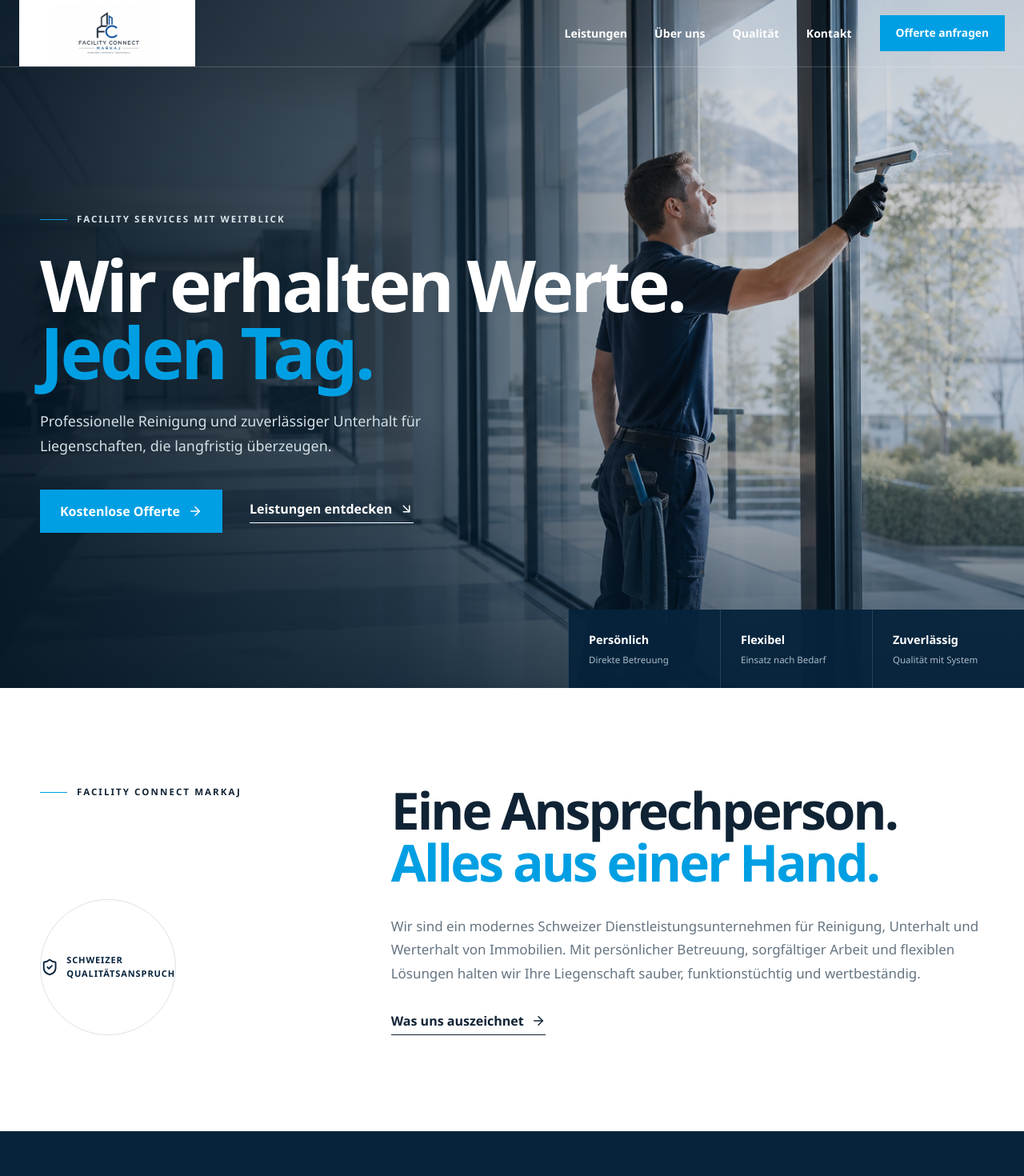
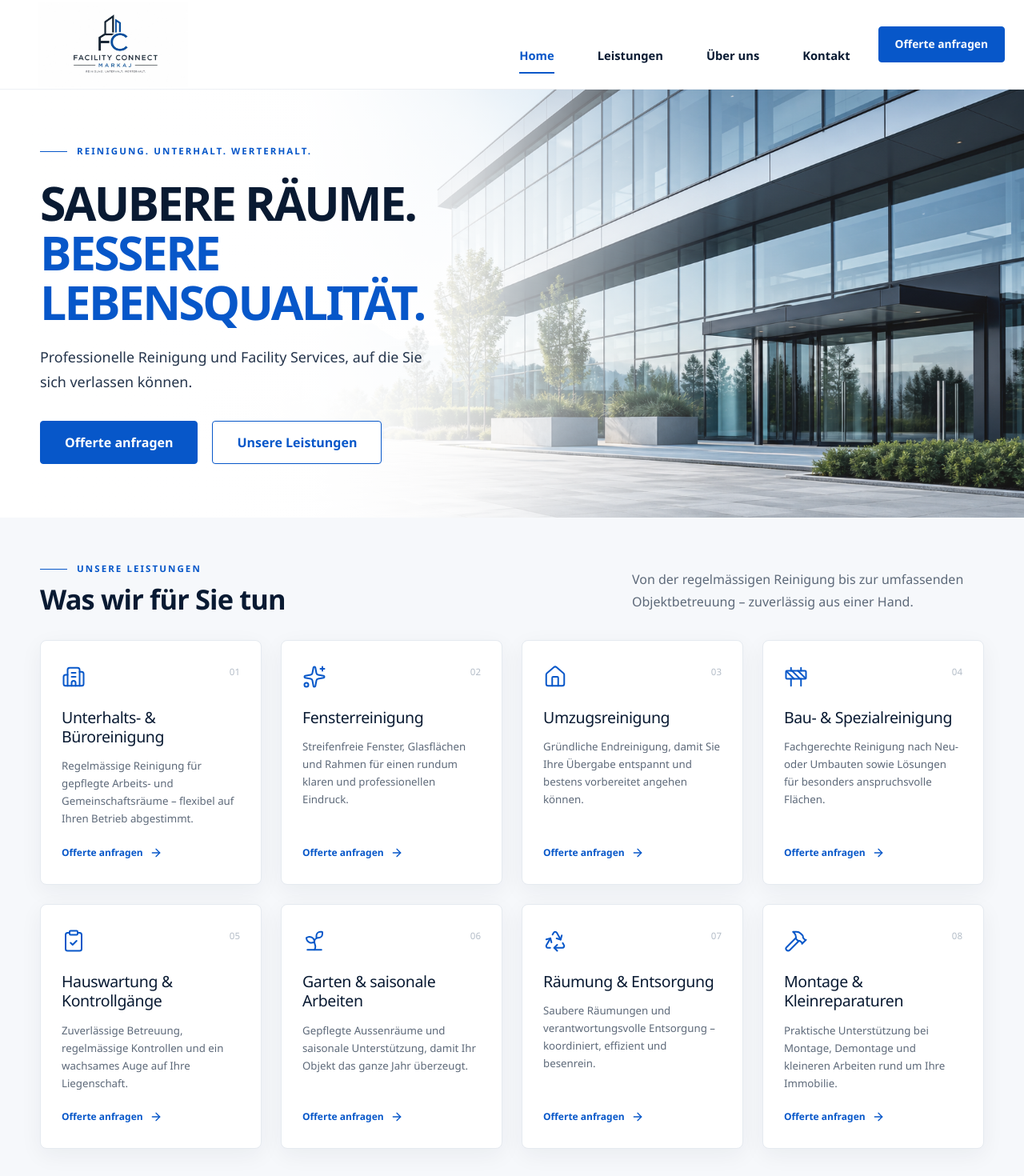
Before and after one commit to cng13m/FacilityConnectMarkaj, a Next.js app: page / in a window 1280 px wide. Shown: the top 1470 px of the page at 80% size. Built offline with nearby package versions, Linux system fonts and the light colour scheme.

Commit message:
Redesign homepage with clean light layout

```diff
--- a/app/globals.css
+++ b/app/globals.css
@@ -1,44 +1,49 @@
 @import "tailwindcss";
 
-:root { --navy:#06233c; --navy-2:#0a304f; --blue:#009fe3; --ink:#102334; --muted:#657481; --mist:#eef3f5; --line:#dbe3e7; --white:#fff; }
+:root { --navy:#071b35; --navy-2:#102b4d; --blue:#0757c9; --ink:#091a32; --muted:#5d6979; --mist:#f6f8fb; --line:#e3e8ef; --white:#fff; }
 * { box-sizing:border-box; }
 html { scroll-behavior:smooth; }
 body { margin:0; color:var(--ink); background:#fff; font-family:"Aptos","Segoe UI",Arial,sans-serif; -webkit-font-smoothing:antialiased; overflow-x:hidden; }
 a { color:inherit; text-decoration:none; }
 button,input,select,textarea { font:inherit; }
 .container { width:min(1180px,calc(100% - 48px)); margin-inline:auto; }
-.section { padding:120px 0; }
+.section { padding:96px 0; }
 h1,h2,h3 { font-family:"Aptos Display","Segoe UI",Arial,sans-serif; margin:0; letter-spacing:-.045em; }
-h1 { font-size:clamp(3.5rem,7vw,7rem); line-height:.94; color:white; font-weight:650; }
-h2 { font-size:clamp(2.55rem,5vw,4.85rem); line-height:1.02; font-weight:600; }
+h1 { font-size:clamp(3rem,4.6vw,5rem); line-height:1.06; color:var(--ink); font-weight:750; text-transform:uppercase; }
+h2 { font-size:clamp(2.25rem,3.5vw,3.8rem); line-height:1.06; font-weight:700; }
 h1 em,h2 em { font-style:normal; color:var(--blue); }
 p { line-height:1.75; }
 .eyebrow { margin:0 0 28px; text-transform:uppercase; letter-spacing:.18em; font-size:.72rem; font-weight:750; display:flex; align-items:center; gap:12px; }
 .eyebrow > span { width:34px; height:1px; background:var(--blue); }
 .eyebrow.light { color:#d9e5eb; }
-.button { display:inline-flex; justify-content:center; align-items:center; gap:10px; min-height:54px; padding:0 25px; background:var(--blue); color:white; font-weight:750; border:0; cursor:pointer; transition:.25s ease; }
-.button:hover { background:#18b4f3; transform:translateY(-2px); }
+.button { display:inline-flex; justify-content:center; align-items:center; gap:10px; min-height:54px; padding:0 30px; background:var(--blue); color:white; font-weight:750; border:1px solid var(--blue); border-radius:4px; cursor:pointer; transition:.25s ease; }
+.button:hover { background:#0649a9; border-color:#0649a9; transform:translateY(-2px); }
+.button-outline { background:white; color:var(--blue); }
+.button-outline:hover { color:white; }
 .button-small { min-height:45px; padding-inline:20px; font-size:.86rem; }
 .text-link { display:inline-flex; align-items:center; gap:9px; font-weight:750; border-bottom:1px solid currentColor; padding-bottom:5px; }
 .text-link.light { color:white; }
 
-.site-header { height:84px; position:absolute; top:0; left:0; right:0; z-index:20; border-bottom:1px solid rgba(255,255,255,.18); }
-.nav-shell { width:min(1360px,calc(100% - 48px)); height:100%; margin:auto; display:flex; align-items:center; gap:35px; }
-.brand { align-self:stretch; width:220px; display:flex; align-items:center; background:white; padding:8px 18px; }
-.brand img { width:100%; height:58px; object-fit:contain; transform:scale(1.3); }
-.desktop-nav { margin-left:auto; display:flex; align-items:center; gap:34px; }
-.desktop-nav a { color:white; font-size:.88rem; font-weight:650; }
-.desktop-nav a:hover { color:#76d4f8; }
-.menu-button { display:none; color:white; background:transparent; border:0; padding:8px; }
+.site-header { height:112px; position:relative; z-index:20; background:white; border-bottom:1px solid #edf0f4; }
+.nav-shell { width:min(1240px,calc(100% - 48px)); height:100%; margin:auto; display:flex; align-items:center; gap:35px; }
+.brand { align-self:stretch; width:235px; display:flex; align-items:center; padding:8px 0; }
+.brand img { width:100%; height:90px; object-fit:contain; transform:scale(1.18); }
+.desktop-nav { margin-left:auto; display:flex; align-items:center; gap:54px; }
+.desktop-nav a { color:var(--ink); font-size:.92rem; font-weight:700; position:relative; padding:45px 0 17px; }
+.desktop-nav a:hover,.desktop-nav a.active { color:var(--blue); }
+.desktop-nav a.active:after { content:""; position:absolute; left:0; right:0; bottom:6px; height:2px; background:var(--blue); }
+.menu-button { display:none; color:var(--ink); background:transparent; border:0; padding:8px; }
 .mobile-nav { background:var(--navy); padding:25px 24px 30px; display:flex; flex-direction:column; gap:20px; border-top:1px solid rgba(255,255,255,.12); }
 .mobile-nav > a:not(.button) { color:white; font-weight:650; }
 
-.hero { min-height:860px; height:100vh; max-height:1040px; position:relative; overflow:hidden; background:var(--navy); }
+.hero { min-height:535px; height:535px; position:relative; overflow:hidden; background:white; }
 .hero-image { object-fit:cover; object-position:center; }
-.hero-overlay { position:absolute; inset:0; background:linear-gradient(90deg,rgba(2,20,35,.91) 0%,rgba(2,26,45,.72) 39%,rgba(4,27,46,.18) 72%),linear-gradient(0deg,rgba(2,22,38,.65),transparent 40%); }
-.hero-content { position:relative; z-index:2; height:100%; display:flex; flex-direction:column; justify-content:center; align-items:flex-start; padding-top:70px; }
-.hero-copy { max-width:575px; color:#d4e0e6; font-size:1.12rem; margin:30px 0 38px; }
-.hero-actions { display:flex; align-items:center; gap:34px; }
+.hero-overlay { position:absolute; inset:0; z-index:1; background:linear-gradient(90deg,#fff 0%,rgba(255,255,255,.98) 30%,rgba(255,255,255,.78) 46%,rgba(255,255,255,.08) 70%); }
+.hero-content { position:relative; z-index:2; height:100%; display:flex; flex-direction:column; justify-content:center; align-items:flex-start; }
+.hero-content .eyebrow { color:var(--blue); margin-bottom:22px; }
+.hero-content h1 { max-width:690px; }
+.hero-copy { max-width:500px; color:#24344b; font-size:1.12rem; margin:22px 0 32px; }
+.hero-actions { display:flex; align-items:center; gap:18px; }
 .hero-proof { position:absolute; right:0; bottom:0; z-index:3; display:grid; grid-template-columns:repeat(3,190px); background:rgba(6,35,60,.95); color:white; }
 .hero-proof div { min-width:0; padding:27px 25px; border-left:1px solid rgba(255,255,255,.13); }
 .hero-proof strong,.hero-proof span { display:block; }
@@ -51,17 +56,19 @@ p { line-height:1.75; }
 .seal span { font-size:.69rem; line-height:1.5; text-transform:uppercase; letter-spacing:.08em; font-weight:750; }
 .intro-copy > p { color:var(--muted); max-width:745px; font-size:1.06rem; margin:32px 0; }
 
-.services { background:var(--navy); color:white; }
-.section-heading { display:grid; grid-template-columns:1.45fr .65fr; gap:80px; align-items:end; margin-bottom:65px; }
-.section-heading > p { color:#a9bbc7; margin:0 0 6px; }
-.service-grid { display:grid; grid-template-columns:repeat(4,1fr); border-top:1px solid rgba(255,255,255,.14); border-left:1px solid rgba(255,255,255,.14); }
-.service-card { min-height:330px; padding:32px 28px; border-right:1px solid rgba(255,255,255,.14); border-bottom:1px solid rgba(255,255,255,.14); display:flex; flex-direction:column; transition:.25s; }
-.service-card:hover { background:var(--navy-2); transform:translateY(-4px); }
-.service-top { display:flex; justify-content:space-between; color:var(--blue); margin-bottom:38px; }
-.service-top span { color:#6f8798; font-size:.75rem; }
+.services { background:var(--mist); color:var(--ink); padding-top:54px; }
+.section-heading { display:grid; grid-template-columns:1.2fr .8fr; gap:80px; align-items:end; margin-bottom:32px; }
+.section-heading .eyebrow { color:var(--blue); margin-bottom:10px; }
+.section-heading h2 { font-size:2.15rem; letter-spacing:-.025em; }
+.section-heading > p { color:var(--muted); margin:0 0 2px; max-width:480px; justify-self:end; }
+.service-grid { display:grid; grid-template-columns:repeat(4,1fr); gap:24px; }
+.service-card { min-height:285px; padding:30px 26px; border:1px solid #e5eaf0; border-radius:8px; background:white; box-shadow:0 8px 28px rgba(14,35,60,.055); display:flex; flex-direction:column; transition:.25s; }
+.service-card:hover { border-color:#bad1ee; box-shadow:0 14px 35px rgba(14,35,60,.1); transform:translateY(-4px); }
+.service-top { display:flex; justify-content:space-between; color:var(--blue); margin-bottom:24px; }
+.service-top span { color:#b4bdc8; font-size:.72rem; }
 .service-card h3 { font-size:1.22rem; letter-spacing:-.02em; line-height:1.25; }
-.service-card p { color:#a9bbc7; font-size:.83rem; line-height:1.65; margin:17px 0 23px; }
-.service-card a { margin-top:auto; display:flex; align-items:center; gap:8px; color:#66cdf4; font-size:.75rem; font-weight:750; }
+.service-card p { color:var(--muted); font-size:.83rem; line-height:1.65; margin:14px 0 22px; }
+.service-card a { margin-top:auto; display:flex; align-items:center; gap:8px; color:var(--blue); font-size:.75rem; font-weight:750; }
 
 .value { background:#f5f7f7; }
 .value-grid { display:grid; grid-template-columns:.85fr 1.15fr; gap:100px; align-items:center; }
@@ -120,13 +127,14 @@ footer { background:#041a2c; color:white; padding:72px 0 25px; }
   .value-grid,.contact-grid { gap:50px; } .footer-main { grid-template-columns:1.3fr 1fr 1fr; } .footer-main > div:last-child { grid-column:2; }
 }
 @media (max-width:720px) {
-  .container,.nav-shell { width:min(100% - 32px,1180px); } .section { padding:82px 0; }
-  .site-header { height:72px; } .brand { width:178px; padding:5px 12px; } .brand img { height:50px; } .menu-button { position:absolute; right:16px; top:16px; z-index:2; }
-  .hero { min-height:760px; height:100svh; } .hero-image { object-position:62% center; } .hero-overlay { background:linear-gradient(90deg,rgba(2,20,35,.94),rgba(2,25,43,.69)),linear-gradient(0deg,rgba(2,20,35,.7),transparent); }
-  h1 { font-size:2.85rem; line-height:.98; max-width:100%; } h2 { font-size:2.45rem; } .hero-copy { font-size:.9rem; } .hero-actions { align-items:flex-start; flex-direction:column; gap:23px; }
+  .container,.nav-shell { width:min(calc(100% - 32px),1180px); } .section { padding:72px 0; }
+  .site-header { height:78px; } .brand { width:170px; padding:3px 0; } .brand img { height:66px; } .menu-button { position:absolute; right:16px; top:19px; z-index:2; }
+  .hero { min-height:590px; height:590px; } .hero-image { object-position:66% center; opacity:.42; } .hero-overlay { background:linear-gradient(90deg,#fff 0%,rgba(255,255,255,.96) 50%,rgba(255,255,255,.35) 100%); }
+  h1 { font-size:2.55rem; line-height:1.03; max-width:100%; } h2 { font-size:2.35rem; } .hero-copy { font-size:.95rem; max-width:330px; } .hero-actions { align-items:stretch; flex-direction:column; gap:12px; width:100%; max-width:290px; }
+  .hero-content .eyebrow { font-size:.62rem; letter-spacing:.12em; }
   .hero-proof { left:0; right:auto; width:100vw; max-width:100vw; grid-template-columns:repeat(3,minmax(0,1fr)); } .hero-proof div { padding:18px 9px; overflow:hidden; } .hero-proof strong { font-size:.68rem; overflow-wrap:anywhere; } .hero-proof span { font-size:.54rem; white-space:normal; overflow-wrap:anywhere; }
   .intro,.value-grid,.audience-grid,.contact-grid { grid-template-columns:1fr; gap:45px; } .seal { display:none; }
-  .service-grid { grid-template-columns:1fr; } .service-card { min-height:290px; }
+  .service-grid { grid-template-columns:1fr; gap:16px; } .service-card { min-height:250px; } .section-heading > p { justify-self:start; }
   .value-visual { min-height:420px; } .monogram { font-size:7rem; }
   .field-row { grid-template-columns:1fr; gap:0; } .contact-form { padding:28px 20px; }
   .footer-main { grid-template-columns:1fr 1fr; } .footer-brand { grid-column:1/-1; } .footer-main > div:last-child { grid-column:auto; } .footer-bottom { gap:12px; flex-direction:column; }
--- a/app/page.tsx
+++ b/app/page.tsx
@@ -1,5 +1,5 @@
 import Image from "next/image";
-import { ArrowDownRight, ArrowRight, Building2, Check, ClipboardCheck, Construction, Hammer, Home, Leaf, Recycle, ShieldCheck, Sparkles, Sprout, Wrench } from "lucide-react";
+import { ArrowRight, Building2, Check, ClipboardCheck, Construction, Hammer, Home, Leaf, Recycle, ShieldCheck, Sparkles, Sprout, Wrench } from "lucide-react";
 import { Header } from "@/components/header";
 import { ContactForm } from "@/components/contact-form";
 
@@ -19,29 +19,28 @@ export default function HomePage() {
   return <main id="top">
     <Header />
     <section className="hero">
-      <Image className="hero-image" src="/hero-facility-connect.png" alt="Professionelle Fensterreinigung in einer modernen Liegenschaft" fill priority sizes="100vw" />
+      <Image className="hero-image" src="/hero-building.png" alt="Moderne und gepflegte Geschäftsliegenschaft" fill priority sizes="100vw" />
       <div className="hero-overlay" />
       <div className="hero-content container">
-        <p className="eyebrow light"><span /> Facility Services mit Weitblick</p>
-        <h1>Wir erhalten Werte.<br /><em>Jeden Tag.</em></h1>
-        <p className="hero-copy">Professionelle Reinigung und zuverlässiger Unterhalt für Liegenschaften, die langfristig überzeugen.</p>
+        <p className="eyebrow"><span /> Reinigung. Unterhalt. Werterhalt.</p>
+        <h1>Saubere Räume.<br /><em>Bessere Lebensqualität.</em></h1>
+        <p className="hero-copy">Professionelle Reinigung und Facility Services, auf die Sie sich verlassen können.</p>
         <div className="hero-actions">
-          <a className="button" href="#kontakt">Kostenlose Offerte <ArrowRight size={18} /></a>
-          <a className="text-link light" href="#leistungen">Leistungen entdecken <ArrowDownRight size={18} /></a>
+          <a className="button" href="#kontakt">Offerte anfragen</a>
+          <a className="button button-outline" href="#leistungen">Unsere Leistungen</a>
         </div>
       </div>
-      <div className="hero-proof"><div><strong>Persönlich</strong><span>Direkte Betreuung</span></div><div><strong>Flexibel</strong><span>Einsatz nach Bedarf</span></div><div><strong>Zuverlässig</strong><span>Qualität mit System</span></div></div>
     </section>
+
+    <section className="services section" id="leistungen"><div className="container">
+      <div className="section-heading"><div><p className="eyebrow"><span /> Unsere Leistungen</p><h2>Was wir für Sie tun</h2></div><p>Von der regelmässigen Reinigung bis zur umfassenden Objektbetreuung – zuverlässig aus einer Hand.</p></div>
+      <div className="service-grid">{services.map(({ icon: Icon, n, title, text }) => <article className="service-card" key={title}><div className="service-top"><Icon size={30} strokeWidth={1.6} /><span>{n}</span></div><h3>{title}</h3><p>{text}</p><a href="#kontakt">Offerte anfragen <ArrowRight size={16} /></a></article>)}</div>
+    </div></section>
 
     <section className="intro section container" id="ueber-uns">
       <div className="intro-label"><p className="eyebrow"><span /> Facility Connect Markaj</p><div className="seal"><ShieldCheck size={28} /><span>Schweizer<br />Qualitätsanspruch</span></div></div>
       <div className="intro-copy"><h2>Eine Ansprechperson.<br /><em>Alles aus einer Hand.</em></h2><p>Wir sind ein modernes Schweizer Dienstleistungsunternehmen für Reinigung, Unterhalt und Werterhalt von Immobilien. Mit persönlicher Betreuung, sorgfältiger Arbeit und flexiblen Lösungen halten wir Ihre Liegenschaft sauber, funktionstüchtig und wertbeständig.</p><a className="text-link" href="#qualitaet">Was uns auszeichnet <ArrowRight size={18} /></a></div>
     </section>
-
-    <section className="services section" id="leistungen"><div className="container">
-      <div className="section-heading"><div><p className="eyebrow light"><span /> Unsere Leistungen</p><h2>Für jedes Objekt.<br /><em>Für jeden Anspruch.</em></h2></div><p>Von der regelmässigen Reinigung bis zur umfassenden Objektbetreuung: Wir verbinden Leistungen, damit Sie weniger koordinieren müssen.</p></div>
-      <div className="service-grid">{services.map(({ icon: Icon, n, title, text }) => <article className="service-card" key={title}><div className="service-top"><Icon size={30} strokeWidth={1.6} /><span>{n}</span></div><h3>{title}</h3><p>{text}</p><a href="#kontakt">Offerte anfragen <ArrowRight size={16} /></a></article>)}</div>
-    </div></section>
 
     <section className="value section" id="qualitaet"><div className="container value-grid">
       <div className="value-visual"><div className="monogram">FC</div><div className="value-caption"><Wrench size={20} /><span>Reinigung.<br />Unterhalt.<br />Werterhalt.</span></div></div>
--- a/components/header.tsx
+++ b/components/header.tsx
@@ -5,9 +5,9 @@ import { Menu, X } from "lucide-react";
 import { useState } from "react";
 
 const links = [
+  ["Home", "#top"],
   ["Leistungen", "#leistungen"],
   ["Über uns", "#ueber-uns"],
-  ["Qualität", "#qualitaet"],
   ["Kontakt", "#kontakt"],
 ];
 
@@ -20,7 +20,7 @@ export function Header() {
           <Image src="/logo.jpg" alt="Facility Connect Markaj" width={214} height={96} priority />
         </a>
         <nav className="desktop-nav" aria-label="Hauptnavigation">
-          {links.map(([label, href]) => <a key={href} href={href}>{label}</a>)}
+          {links.map(([label, href], index) => <a className={index === 0 ? "active" : ""} key={href} href={href}>{label}</a>)}
         </nav>
         <a className="button button-small desktop-cta" href="#kontakt">Offerte anfragen</a>
         <button className="menu-button" onClick={() => setOpen(!open)} aria-expanded={open} aria-controls="mobile-nav" aria-label={open ? "Menü schliessen" : "Menü öffnen"}>
```
Also changed, not shown: public/hero-building.png (added).
